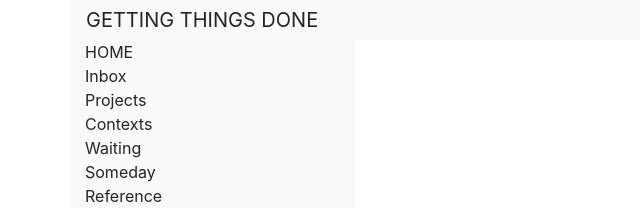
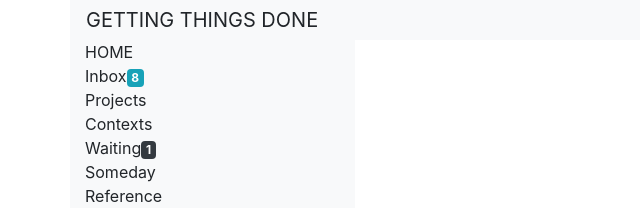
Before and after one commit to milkywaynian/todo-app-frontend, a React (Create React App) app: page / in a window 1280 px wide. Shown: the top 209 px of the page, without its empty margins (0-640 px from the left). Built offline with nearby package versions, Linux system fonts and the light colour scheme.

Commit message:
added badge components

```diff
--- /dev/null
+++ b/src/components/Navigation Components/InboxBadge.js
@@ -0,0 +1,16 @@
+
+
+
+import React from 'react'
+
+
+class InboxBadge extends React.Component {
+
+    render() {
+        return (
+            <span class="badge badge-info">8</span>
+        );
+    }
+  }
+
+  export default InboxBadge;
--- a/src/components/Navigation Components/NavInbox.js
+++ b/src/components/Navigation Components/NavInbox.js
@@ -1,5 +1,6 @@
 
 import React from 'react'
+import InboxBadge from './InboxBadge'
 
 
 class NavInbox extends React.Component {
@@ -8,6 +9,7 @@ class NavInbox extends React.Component {
         return (
             <li className="nav-item">
                        Inbox
+                       <InboxBadge />
                     </li>
         );
     }
--- a/src/components/Navigation Components/NavWaiting.js
+++ b/src/components/Navigation Components/NavWaiting.js
@@ -1,5 +1,6 @@
 
 import React from 'react'
+import WaitingBadge from './WaitingBadge'
 
 
 class NavWaiting extends React.Component {
@@ -8,6 +9,7 @@ class NavWaiting extends React.Component {
         return (
             <li className="nav-item">
                        Waiting
+                       <WaitingBadge />
                     </li>
         );
     }
--- /dev/null
+++ b/src/components/Navigation Components/WaitingBadge.js
@@ -0,0 +1,13 @@
+import React from 'react'
+
+
+class WaitingBadge extends React.Component {
+
+    render() {
+        return (
+            <span class="badge badge-dark">1</span>
+        );
+    }
+  }
+
+  export default WaitingBadge;
```
